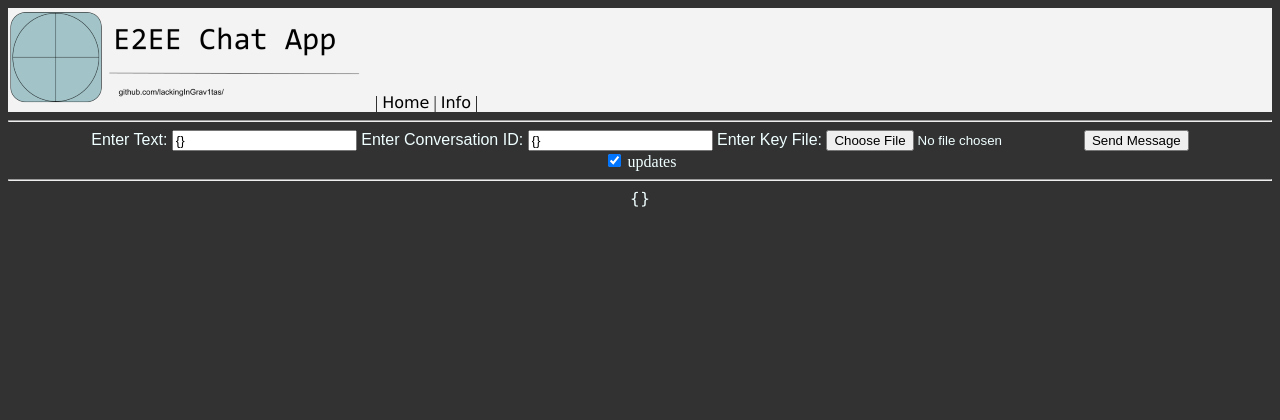
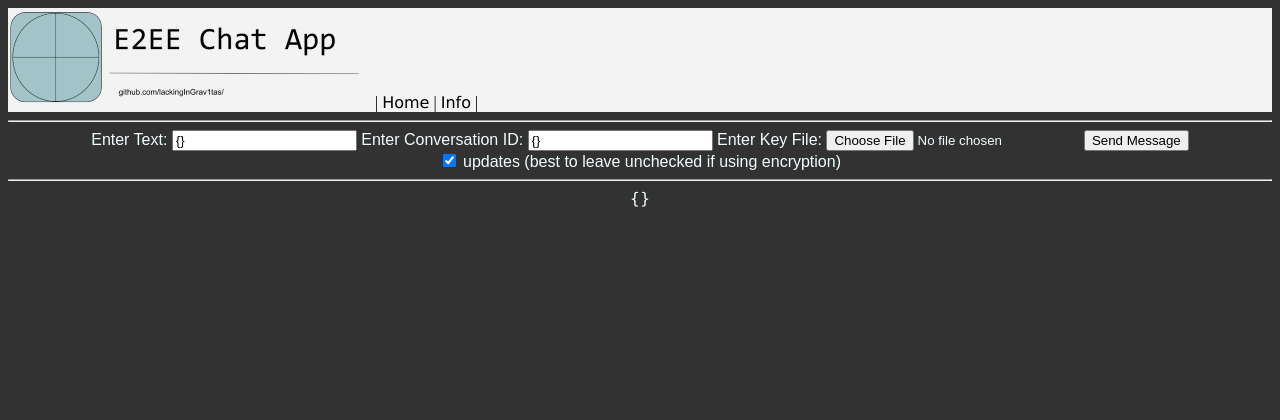
Before and after one commit to LackingInGrav1tas/secure-chatapp, a Flask app: template templates/index.html in a window 1280 px wide. Shown: the top 420 px of the page. Run offline with Flask 2, Linux system fonts and the light colour scheme; the template is opened without the code that fills it, so the values that code supplies are empty.

Commit message:
error fix + checkbox message

```diff
--- a/app.py
+++ b/app.py
@@ -20,7 +20,7 @@ function update() {
     setInterval(async function() {
         let id = document.getElementById('convo_hash').value
         let r = await fetch('/get_info/' + id);
-        if (r.ok && document.getElementById('checkbox').checked == True) {
+        if (r.ok && document.getElementById('checkbox').checked == true) {
             let data = await r.json();
             document.getElementById('txt-log').innerHTML = data.log;
         }
--- a/templates/index.html
+++ b/templates/index.html
@@ -36,7 +36,7 @@
             <input type="submit" value="Send Message">
         </form>
         <input id="checkbox" type="checkbox" checked>
-        <label for="checkbox">updates</label>
+        <label for="checkbox" style="font-family: Arial, Helvetica, sans-serif;">updates (best to leave unchecked if using encryption)</label>
         <hr>
         <a style="font-family: Verdana, Geneva, Tahoma, sans-serif;" id="txt-log">
             {}
```
